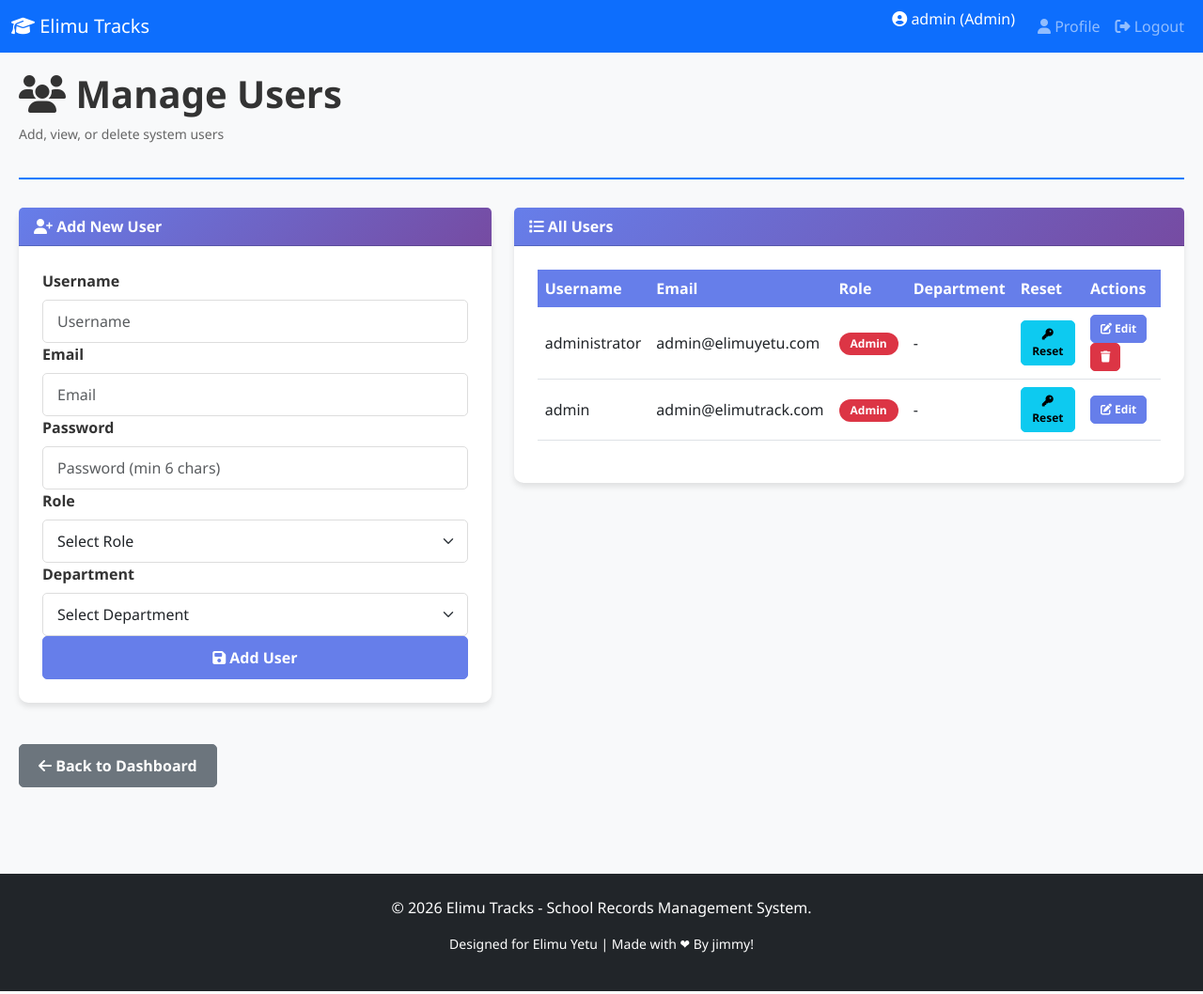
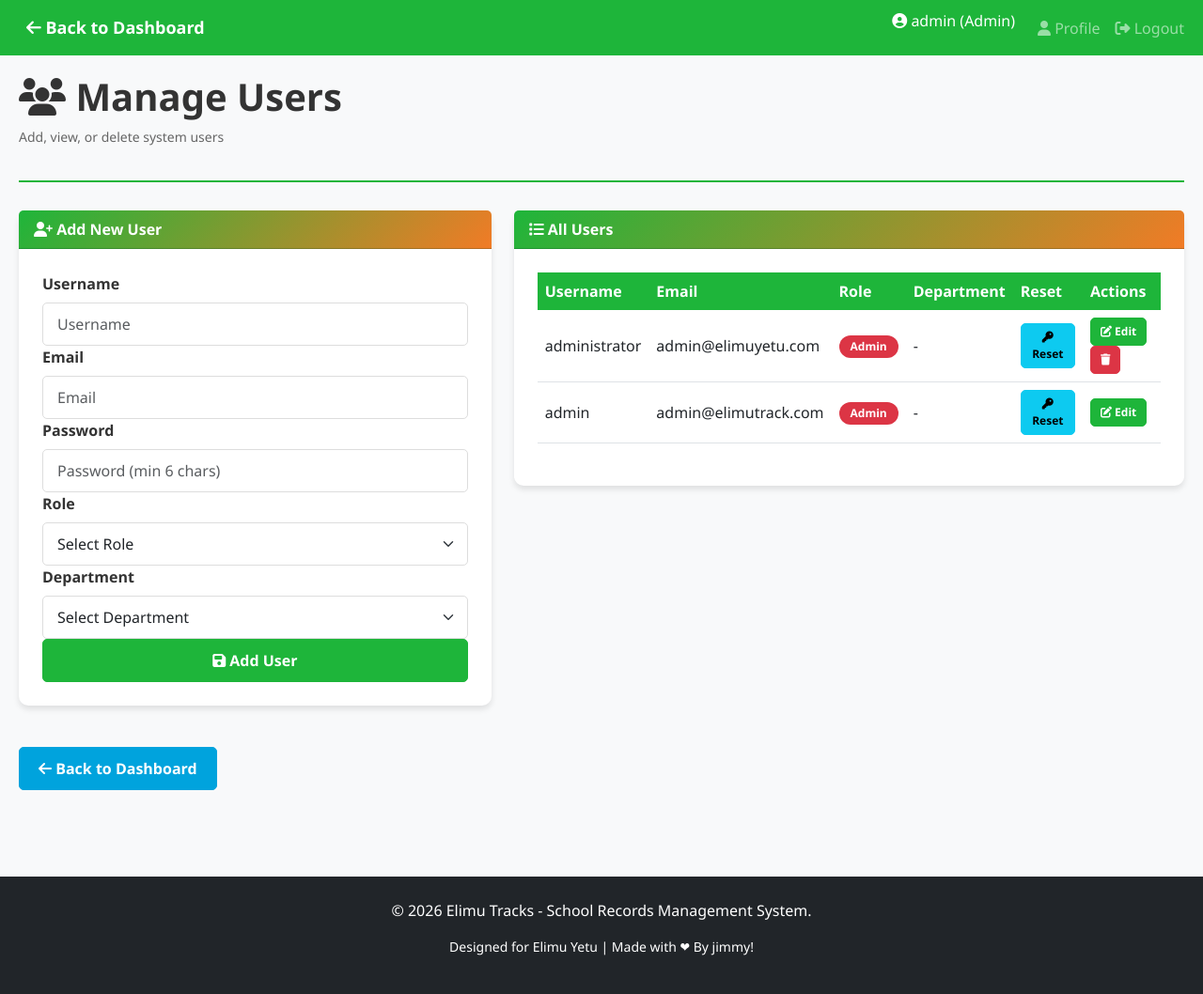
Before and after one commit to Jimmyforever101/elimu-tracks, a PHP site: page /admin/users.php in a window 1280 px wide. Shown: the whole page at 94% size. Run offline with PHP 8.4, Linux system fonts and the light colour scheme; a user stored in the database is signed in; data comes from the database, SQL or seed files in the repository; data that the repository does not hold is empty.

Commit message:
ui changes

```diff
--- a/assets/css/style.css
+++ b/assets/css/style.css
@@ -1,12 +1,13 @@
 /* Elimu Tracks - Custom Stylesheet */
 
 :root {
-    --primary-color: #007bff;
-    --secondary-color: #6c757d;
-    --success-color: #28a745;
+    --primary-color: #1eb53a;
+    --primary-dark: #f17b26;
+    --secondary-color: #00a3dd;
+    --success-color: #1eb53a;
     --danger-color: #dc3545;
-    --warning-color: #ffc107;
-    --info-color: #17a2b8;
+    --warning-color: #fcd116;
+    --info-color: #00a3dd;
 }
 
 * {
@@ -86,7 +87,7 @@ html, body {
 .dashboard-header {
     margin-bottom: 30px;
     padding-bottom: 20px;
-    border-bottom: 2px solid #007bff;
+    border-bottom: 2px solid var(--primary-color);
 }
 
 .dashboard-header h1 {
@@ -114,7 +115,7 @@ html, body {
 }
 
 .card-header {
-    background: linear-gradient(135deg, #667eea 0%, #764ba2 100%);
+    background: linear-gradient(135deg, var(--primary-color) 0%, var(--primary-dark) 100%);
     color: white;
     border-radius: 10px 10px 0 0;
     font-weight: bold;
@@ -177,23 +178,23 @@ html, body {
 }
 
 .btn-primary {
-    background-color: #667eea;
-    border-color: #667eea;
+    background-color: var(--primary-color);
+    border-color: var(--primary-color);
 }
 
 .btn-primary:hover {
-    background-color: #764ba2;
-    border-color: #764ba2;
+    background-color: var(--primary-dark);
+    border-color: var(--primary-dark);
 }
 
 .btn-secondary {
-    background-color: #6c757d;
-    border-color: #6c757d;
+    background-color: var(--secondary-color);
+    border-color: var(--secondary-color);
 }
 
 .btn-secondary:hover {
-    background-color: #5a6268;
-    border-color: #5a6268;
+    background-color: #d66e1f;
+    border-color: #d66e1f;
 }
 
 /* Tables */
@@ -206,7 +207,7 @@ table {
 }
 
 .table thead th {
-    background-color: #667eea;
+    background-color: var(--primary-color);
     color: white;
     font-weight: bold;
     border: none;
@@ -401,3 +402,15 @@ table {
     color: #999;
     font-size: 16px;
 }
+
+/* Navbar Back Button */
+.navbar-back-btn {
+    transition: all 0.3s ease;
+    padding: 8px 16px !important;
+    border-radius: 5px;
+}
+
+.navbar-back-btn:hover {
+    background-color: rgba(28, 171, 9, 0.8);
+    color: white !important;
+}
--- a/assets/js/scripts.js
+++ b/assets/js/scripts.js
@@ -153,8 +153,8 @@ function createLineChart(canvasId, labels, data, label) {
             datasets: [{
                 label: label,
                 data: data,
-                borderColor: '#667eea',
-                backgroundColor: 'rgba(102, 126, 234, 0.1)',
+                borderColor: '#1eb53a',
+                backgroundColor: 'rgba(30, 181, 58, 0.1)',
                 borderWidth: 2,
                 tension: 0.4,
                 fill: true
@@ -189,12 +189,12 @@ function createBarChart(canvasId, labels, boysData, girlsData) {
                 {
                     label: 'Boys',
                     data: boysData,
-                    backgroundColor: '#667eea'
+                    backgroundColor: '#1eb53a'
                 },
                 {
                     label: 'Girls',
                     data: girlsData,
-                    backgroundColor: '#764ba2'
+                    backgroundColor: '#f17b26'
                 }
             ]
         },
@@ -226,12 +226,12 @@ function createPieChart(canvasId, labels, data) {
             datasets: [{
                 data: data,
                 backgroundColor: [
-                    '#667eea',
-                    '#764ba2',
-                    '#ffc107',
-                    '#28a745',
+                    '#1eb53a',
+                    '#f17b26',
+                    '#fcd116',
+                    '#1eb53a',
                     '#dc3545',
-                    '#17a2b8'
+                    '#00a3dd'
                 ]
             }]
         },
--- a/includes/header.php
+++ b/includes/header.php
@@ -22,10 +22,10 @@ require_once(__DIR__ . '/auth.php');
 <body>
     <?php if (isLoggedIn()): ?>
     <!-- Navigation Bar -->
-    <nav class="navbar navbar-expand-lg navbar-dark bg-primary sticky-top">
+    <nav class="navbar navbar-expand-lg navbar-dark sticky-top" style="background-color: var(--primary-color);">
         <div class="container-fluid">
-            <a class="navbar-brand" href="javascript:history.back()">
-                <i class="fas fa-graduation-cap"></i> Elimu Tracks
+            <a class="navbar-brand navbar-back-btn" href="/elimu-tracks/<?php echo getCurrentRole(); ?>/dashboard.php" style="color: white; font-weight: bold; font-size: 18px;">
+                <i class="fas fa-arrow-left"></i> Back to Dashboard
             </a>
             <button class="navbar-toggler" type="button" data-bs-toggle="collapse" data-bs-target="#navbarNav">
                 <span class="navbar-toggler-icon"></span>
--- a/index.php
+++ b/index.php
@@ -70,7 +70,7 @@ if ($_SERVER['REQUEST_METHOD'] == 'POST') {
 <head>
     <meta charset="UTF-8">
     <meta name="viewport" content="width=device-width, initial-scale=1.0">
-    <title>Login - Elimu Tracks</title>
+    <title>  - Elimu Tracks</title>
 
     <!-- Bootstrap 5 CSS -->
     <link href="https://cdn.jsdelivr.net/npm/bootstrap@5.3.0/dist/css/bootstrap.min.css" rel="stylesheet">
@@ -83,7 +83,7 @@ if ($_SERVER['REQUEST_METHOD'] == 'POST') {
     <div class="login-container">
         <div class="login-box">
             <div class="text-center mb-4">
-                <i class="fas fa-graduation-cap" style="font-size: 48px; color: #667eea;"></i>
+                <i class="fas fa-graduation-cap" style="font-size: 48px; color: var(--primary-color);"></i>
                 <h2 class="mt-3">ElimuTracks</h2>
                 <p class="text-muted">Elimu Yetu Records Management System</p>
             </div>
```
Also changed, not shown: other parts of assets/css/style.css (+11 -11 lines), hash.php (+13 -0 lines), kitchen/dashboard.php (+4 -4 lines).
